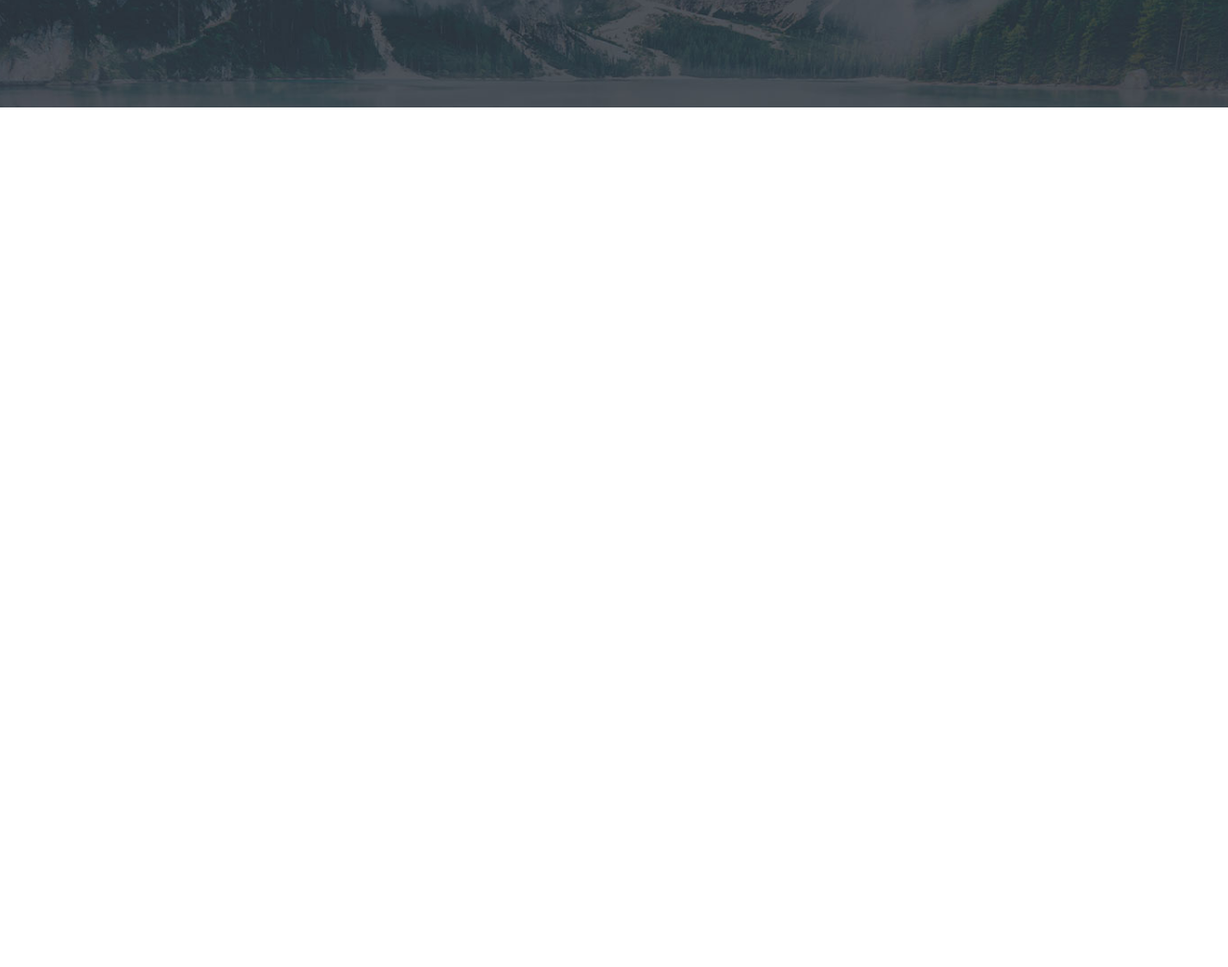
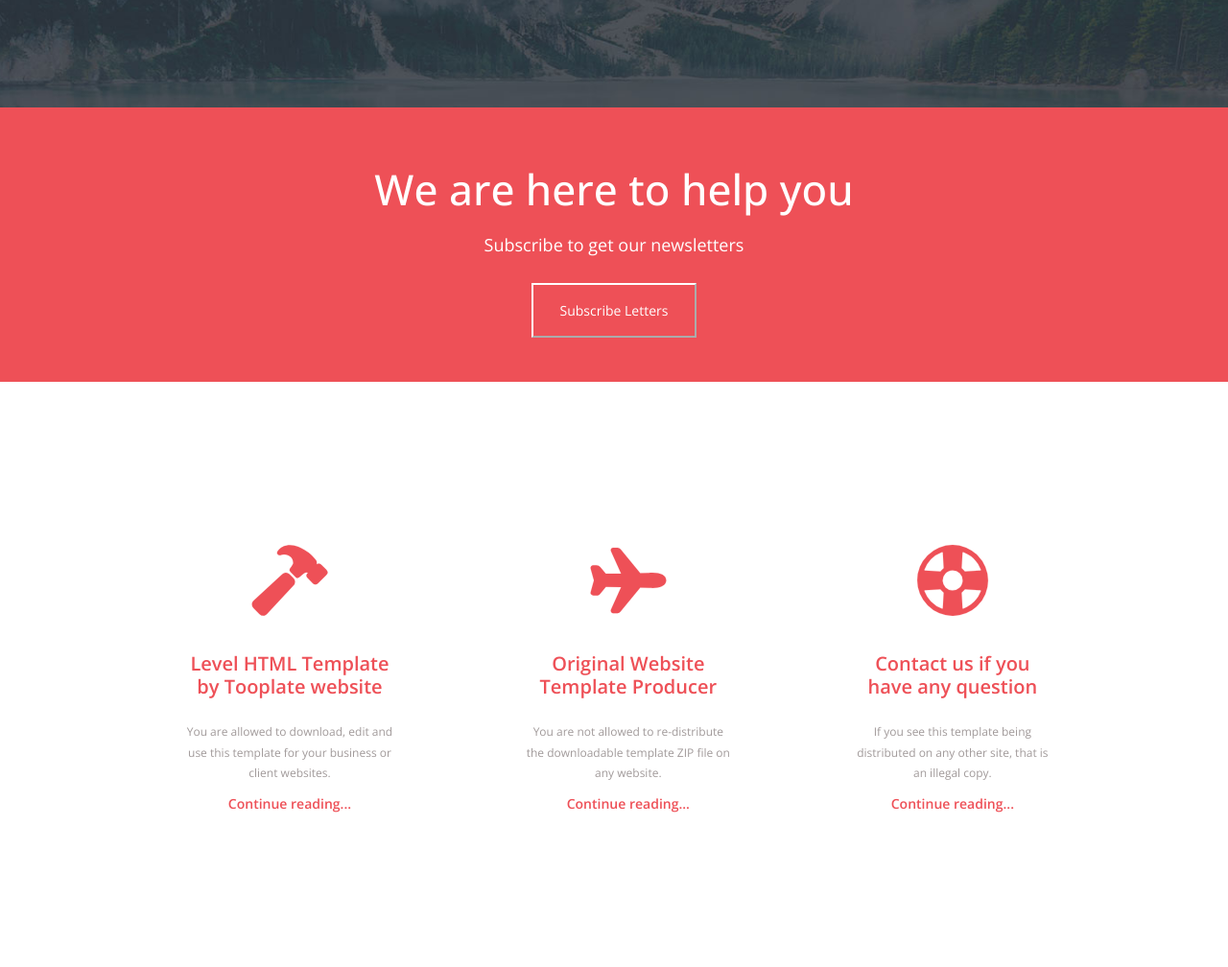
Before and after one commit to rahulrameshm0/level-template-page, a plain HTML site: page index.html in a window 1280 px wide. Shown: the part 479-1487 px from the top of the page at 96% size. Before the commit the page ends 800 px from the top, so only its background shows below. Drawn offline with nearby package versions, Linux system fonts and the light colour scheme.

Commit message:
section-2 completed

```diff
--- a/index.html
+++ b/index.html
@@ -96,6 +96,39 @@
         </div>
     </section>
 
+    <section class="section-2">
+        <div class="container">
+            <div class="headline">
+                <h2 class="text-head">We are here to help you</h2>
+                <p class="sub-head">Subscribe to get our newsletters</p>
+                <button class="btn-2" type="button">Subscribe Letters</button>
+            </div>
+        </div>
+    </section>
+
+    <section class="section-3">
+        <div class="container-2">
+            <div class="testimonial-1">
+                <ion-icon class="testimonial-icon" name="hammer"></ion-icon>
+                <h3 class="testimonial-head">Level HTML Template by Tooplate website</h3>
+                <p class="testimonial-text">You are allowed to download, edit and use this template for your business or client websites.</p>
+                <a class="testimonial-link" href="">Continue reading...</a>
+            </div>
+            <div class="testimonial-2">
+                <ion-icon class="testimonial-icon" name="airplane"></ion-icon>
+                <h3 class="testimonial-head">Original Website Template Producer</h3>
+                <p class="testimonial-text">You are not allowed to re-distribute the downloadable template ZIP file on any website.</p>
+                <a class="testimonial-link" href="">Continue reading...</a>
+            </div>
+            <div class="testimonial-3">
+                <ion-icon class="testimonial-icon" name="help-buoy"></ion-icon>
+                <h3 class="testimonial-head">Contact us if you have any question</h3>
+                <p class="testimonial-text">If you see this template being distributed on any other site, that is an illegal copy.</p>
+                <a class="testimonial-link" href="">Continue reading...</a>
+            </div>
+        </div>
+    </section>
+
   <!-- BOOT STRAP -->
  <script src="https://cdn.jsdelivr.net/npm/bootstrap@5.3.3/dist/js/bootstrap.bundle.min.js"></script>
 </body>
--- a/style.css
+++ b/style.css
@@ -200,3 +200,103 @@ label{
     color: #ee5057;
     font-weight: 600;
 }
+
+.section-2{
+    text-align: center;
+    background-color: #ee5057;
+    padding: 4.6rem;
+}
+
+
+.text-head{
+    font-size: 4.4rem;
+    color: #ffffff;
+    line-height: 1.8;
+}
+
+.sub-head{
+    font-size: 1.8rem;
+    font-weight: 300;
+    color: #fff;
+}
+
+.btn-2{
+    background: #ee5057;
+    color: #fff;
+    border-color: #fff;
+    padding: 1.6rem 2.8rem;
+    font-size: 1.4rem;
+    transition: all 0.3s;
+    margin-top: 1.6rem;
+}
+
+.btn-2:hover{
+    background-color: #fff;
+    color: #ee5057;
+}
+
+.container-2{
+    display: flex;
+    align-items: center;
+    justify-content: center;
+    padding: 12.4rem 12.2rem;
+    text-align: center;
+}
+
+.testimonial-head{
+    font-size: 2rem;
+    color: #ee5057;
+    margin-bottom: 2.4rem;
+    font-weight: 600;
+}
+
+.testimonial-text{
+    font-size: 1.2rem;
+    line-height: 1.8;
+    color: #a19a9a;
+}
+
+.testimonial-link{
+    text-decoration: none;
+    font-size: 1.4rem;
+    color: #ee5057;
+    font-weight: 600;
+}
+
+.testimonial-icon{
+    color: #ee5057;
+    height:9.4rem;
+    width: 8.4rem;
+    margin-bottom: 2.4rem;
+}
+
+.testimonial-1{
+    transition: all 0.3s;
+    padding:3.6rem 6.4rem;
+}
+
+.testimonial-1:hover{
+    background-color:#fff;
+    transform: translateY(-1.2rem);
+    box-shadow: 0 0.5rem 1rem rgba(0,0,0,0.2);
+}
+.testimonial-2{
+    transition: all 0.3s;
+    padding:3.6rem 6.4rem;
+}
+
+.testimonial-2:hover{
+    background-color:#fff;
+    transform: translateY(-1.2rem);
+    box-shadow: 0 0.5rem 1rem rgba(0,0,0,0.2);
+}
+.testimonial-3{
+    transition: all 0.3s;
+    padding:3.6rem 6.4rem;
+}
+
+.testimonial-3:hover{
+    background-color:#fff;
+    transform: scale(1.1);
+    box-shadow: 0 0.5rem 1rem rgba(0,0,0,0.2);
+}
```
